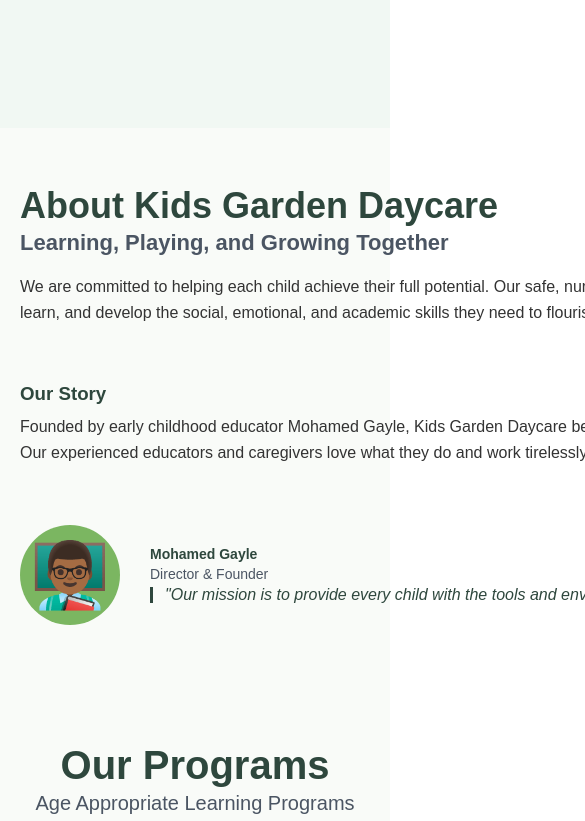
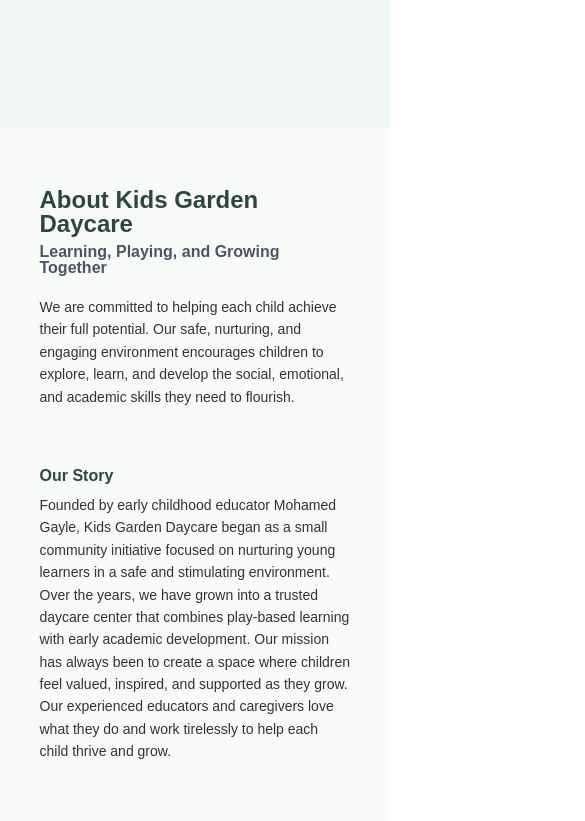
Before and after one commit to Samjamhas10/kids-garden-daycare, a React (Vite) app: page / in a window 390 px wide. Shown: the part 780-1601 px from the top of the page, 585 px wide, since content can reach past the window. Built offline with nearby package versions, Linux system fonts and the light colour scheme.

Commit message:
Finalize AboutSection content and responsiveness

```diff
--- a/src/components/AboutSection/AboutSection.css
+++ b/src/components/AboutSection/AboutSection.css
@@ -1,5 +1,6 @@
 .about {
-  width: 1100px;
+  max-width: 1100px;
+  width: 90%;
   padding: 60px 20px;
   margin: 0 auto;
 }
@@ -75,3 +76,86 @@
   border-left: 3px solid #2e473d;
   padding-left: 12px;
 }
+
+@media (max-width: 900px) {
+  .about__intro h2 {
+    font-size: 28px;
+  }
+
+  .about__intro h3 {
+    font-size: 18px;
+  }
+
+  .about__intro p {
+    font-size: 15px;
+  }
+
+  .about__story h3 {
+    font-size: 18px;
+  }
+
+  .about__story p {
+    font-size: 15px;
+  }
+
+  .about__founder {
+    gap: 20px;
+  }
+
+  .founder__avatar {
+    width: 80px;
+    height: 80px;
+    font-size: 48px;
+  }
+
+  .about__founder-info h4,
+  .about__founder-role {
+    font-size: 13px;
+  }
+
+  .about__founder-info blockquote {
+    font-size: 14px;
+    padding-left: 10px;
+  }
+}
+
+@media (max-width: 600px) {
+  .about__intro h2 {
+    font-size: 24px;
+  }
+
+  .about__intro h3 {
+    font-size: 16px;
+  }
+
+  .about__intro p,
+  .about__story p {
+    font-size: 14px;
+  }
+
+  .about__story h3 {
+    font-size: 16px;
+  }
+
+  .about__founder {
+    flex-direction: column;
+    align-items: flex-start;
+    gap: 16px;
+  }
+
+  .founder__avatar {
+    width: 70px;
+    height: 70px;
+    font-size: 40px;
+  }
+
+  .about__founder-info h4,
+  .about__founder-role {
+    font-size: 12px;
+  }
+
+  .about__founder-info blockquote {
+    font-size: 13px;
+    padding-left: 8px;
+  }
+}
--- a/src/components/AboutSection/AboutSection.jsx
+++ b/src/components/AboutSection/AboutSection.jsx
@@ -26,11 +26,14 @@ function AboutSection() {
           <h3>Our Story</h3>
           <p>
             Founded by early childhood educator Mohamed Gayle, Kids Garden
-            Daycare began as a...
-          </p>
-          <p>
-            Our experienced educators and caregivers love what they do and work
-            tirelessly to help each child thrive and grow.
+            Daycare began as a small community initiative focused on nurturing
+            young learners in a safe and stimulating environment. Over the
+            years, we have grown into a trusted daycare center that combines
+            play-based learning with early academic development. Our mission has
+            always been to create a space where children feel valued, inspired,
+            and supported as they grow. Our experienced educators and caregivers
+            love what they do and work tirelessly to help each child thrive and
+            grow.
           </p>
         </div>
 
```
